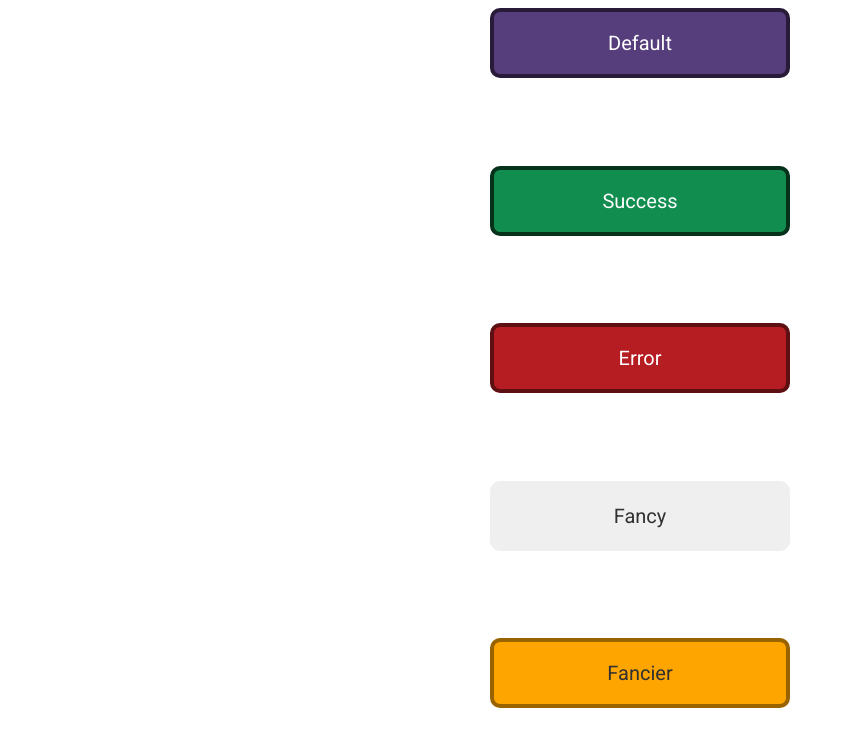
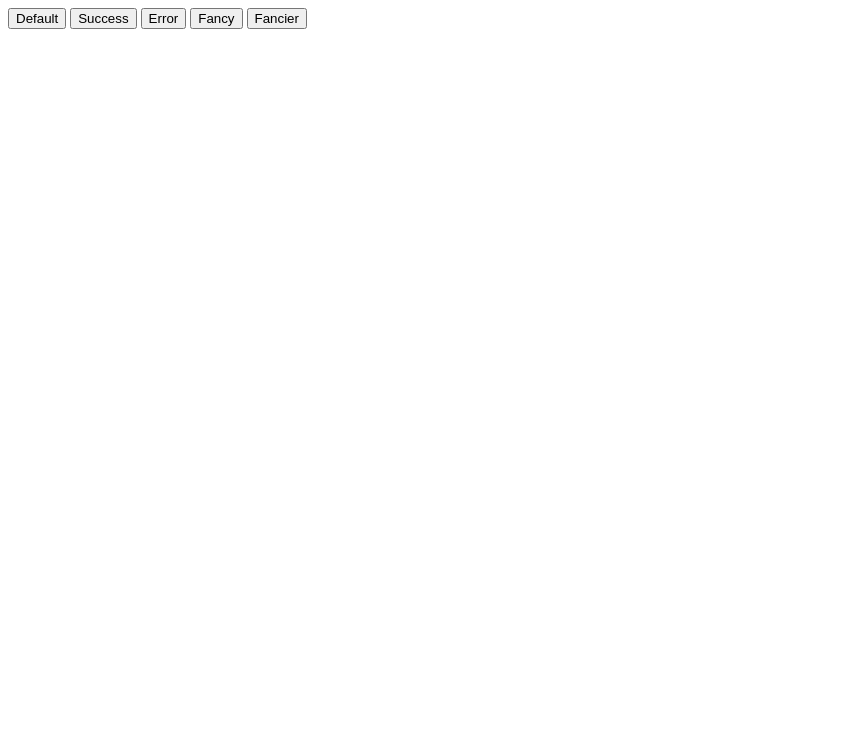
Before and after one commit to caseydailey/d21-sass-mixin-demo, a website: page index.html in a window 1280 px wide. Shown: the whole page, without its empty margins (0-845 px from the left). Drawn offline with nearby package versions, Linux system fonts and the light colour scheme; files that its build step writes are made by us from their sources.

Commit message:
removed solution for start of demo

```diff
--- a/index.html
+++ b/index.html
@@ -5,16 +5,15 @@
   <meta name="viewport" content="width=device-width, initial-scale=1.0">
   <meta http-equiv="X-UA-Compatible" content="ie=edge">
   <link href="https://fonts.googleapis.com/css?family=Roboto" rel="stylesheet">
-  <link rel="stylesheet" href="./css/main.css">
   <title>Sass Mixin Demo</title>
 </head>
 <body>
   <div id="btn-container">
-    <button class="btn btn--info">Default</button>
-    <button class="btn btn--success">Success</button>
-    <button class="btn btn--error">Error</button>
-    <button class="btn btn--inverse">Fancy</button>
-    <button class="btn btn--warning btn--inverse">Fancier</button>
+    <button>Default</button>
+    <button>Success</button>
+    <button>Error</button>
+    <button>Fancy</button>
+    <button>Fancier</button>
   </div>
 </body>
 </html>
--- a/scss/main.scss
+++ b/scss/main.scss
@@ -2,57 +2,21 @@
 // Intro to Mixins!
 
 // Some Sass Variables to name some colors!
-$mine-shaft  : #313131;
-$salem       : #118D4F;
-$thunderbird : #B51D23;
-$victoria    : #563D7C;
-$web-orange  : #FFA500;
-$white       : #FFFFFF;
+
 
 //Sass Maps
-$btn-bg-colors: (
-  default : $mine-shaft,
-  success : $salem,
-  error   : $thunderbird,
-  warning : $web-orange,
-  info    : $victoria
-);
 
-@mixin btn-font() {
-  color: $white;
-  font-family: 'Roboto', sans-serif;
-  font-size: 20px;
-  text-align: center;
-}
-
-@mixin btn-border() {
-  border-radius: 10px;
-  border-style: none;
-}
 
 // Sample Mixin with conditional logic:
 // We can pass arguments to a mixin -- here we will pass a boolean.
 // The mixin will change the text color of the elements that include this mixin based on the boolean.
-@mixin btn-invert($bool) {
-  @if($bool){
-    color: $mine-shaft;
-  } @else {
-    color: $white;
-  }
-}
 
 // Sample Mixin to generate multiple selectors:
 
 // Use the mixin command and create a name for the mixin
-@mixin btn-background-colors($map) {
+
   // In this example, we'll iterate over each key:value pair in our map and create a new rule set for each.
-  @each $theme, $color in $map {
-    &--#{$theme} {
-        background-color: $color;
-        border: 4px solid darken($color, 20%);
-    }
-  }
-}
+
 
 // Let's write some scss and include the mixin.
 #btn-container {
@@ -66,11 +30,4 @@ $btn-bg-colors: (
 
 .btn {
   flex-basis: 70px;
-  @include btn-border();
-  @include btn-font();
-  @include btn-background-colors($btn-bg-colors);
-
-  &--inverse {
-    @include btn-invert(true);
-  }
 }
```
